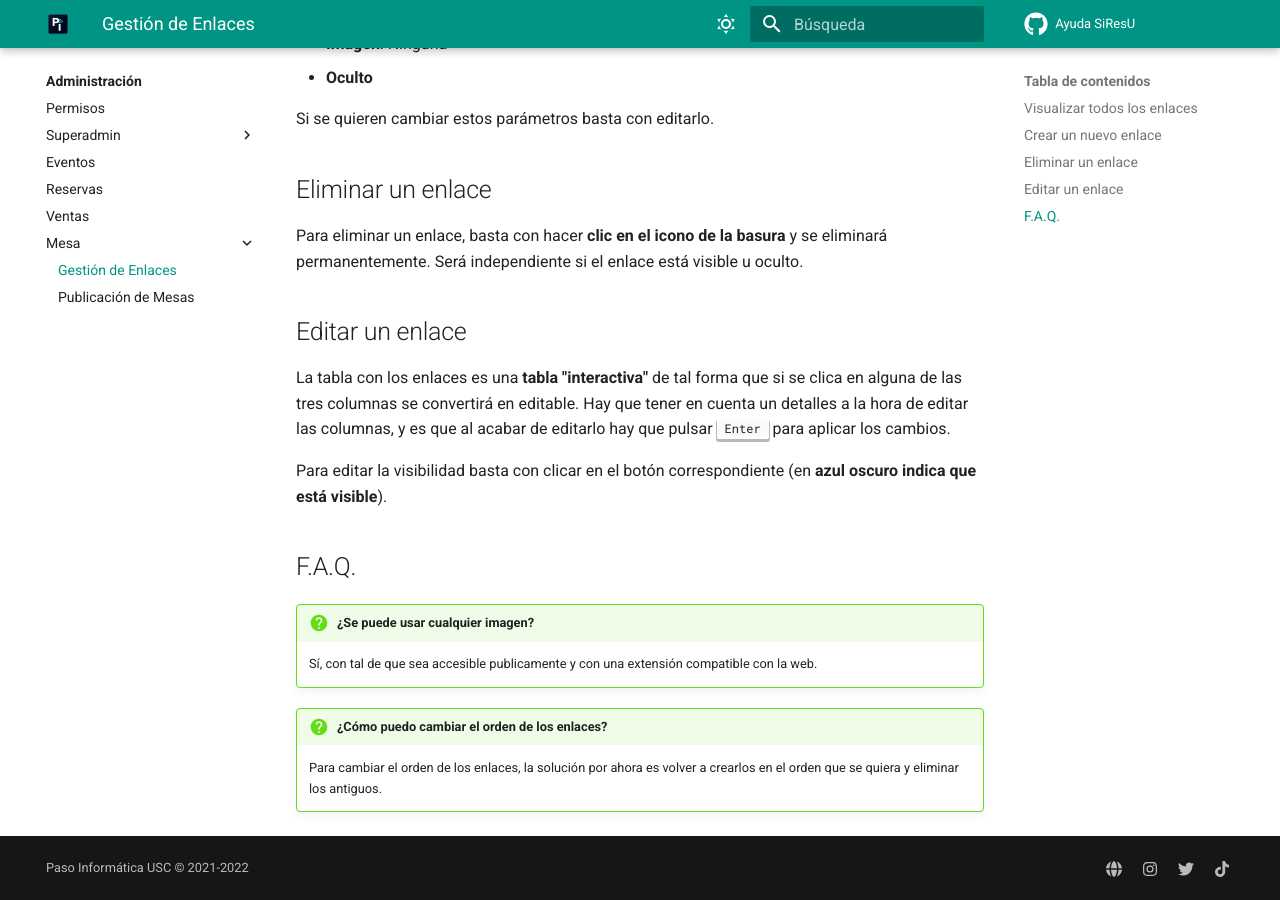
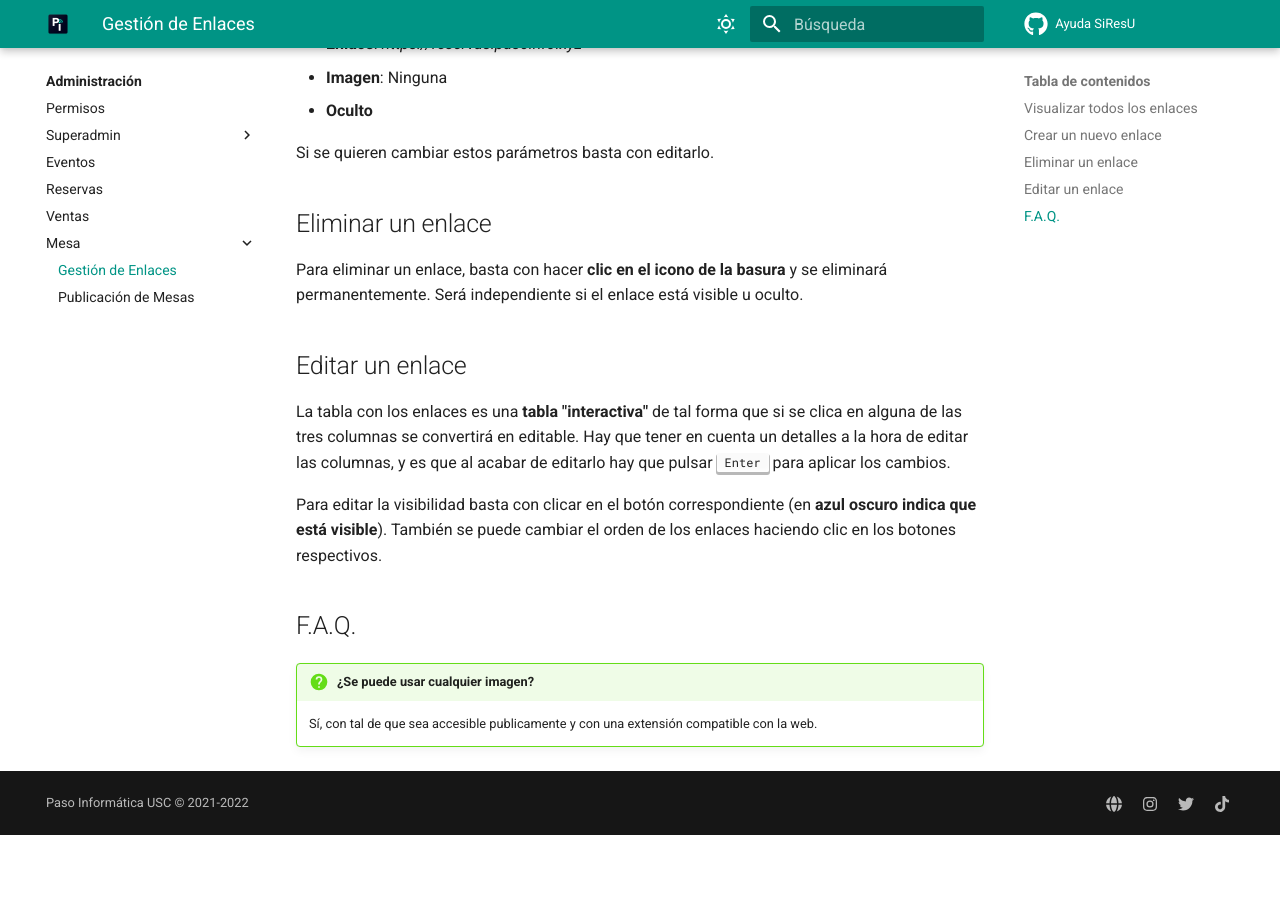
Before and after one commit to Paso-Informatica/Ayuda-SiResU, an MkDocs documentation site: the page built from ayuda/admin/mesa/enlaces.md, in a window 1280 px wide and 900 px high, scrolled down 1650 px. Built offline with MkDocs 1.6.1 and Material for MkDocs 9.7.7, drawn with Linux system fonts in a browser that asks for light colours; comment, search, counter and statistics services are not loaded; after the commit the page ends 2485 px from its top, so only the background shows below that; some of the changed lines change nothing that is shown.

Commit message:
Actualizar Enlaces

```diff
--- a/ayuda/admin/mesa/enlaces.md
+++ b/ayuda/admin/mesa/enlaces.md
@@ -18,12 +18,13 @@
 
 Los elementos que se muestran son:
 
-1. Nombre del enlace
-2. Enlace en cuestión
-3. Imagen (opcional) del enlace
-4. Cambiar de visible a oculto, y viceversa
-5. Eliminar enlace
-6. Crear nuevo enlace
+1. Reordenar el enlace
+2. Nombre del enlace
+3. Enlace en cuestión
+4. Imagen (opcional) del enlace
+5. Cambiar de visible a oculto, y viceversa
+6. Eliminar enlace
+7. Crear nuevo enlace
 
 ## Crear un nuevo enlace
 
@@ -49,12 +50,9 @@
 editarlo hay que pulsar <kbd>Enter</kbd> para aplicar los cambios.
 
 Para editar la visibilidad basta con clicar en el botón correspondiente (en **azul oscuro indica que está visible**).
+También se puede cambiar el orden de los enlaces haciendo clic en los botones respectivos.
 
 ## F.A.Q.
 
 !!! question "¿Se puede usar cualquier imagen?"
     Sí, con tal de que sea accesible publicamente y con una extensión compatible con la web.
-
-!!! question "¿Cómo puedo cambiar el orden de los enlaces?"
-    Para cambiar el orden de los enlaces, la solución por ahora es volver a crearlos en el orden que se quiera y
-    eliminar los antiguos.
```
Also changed, not shown: ayuda/assets/img/admin/mesa/admin_enlaces.png.
